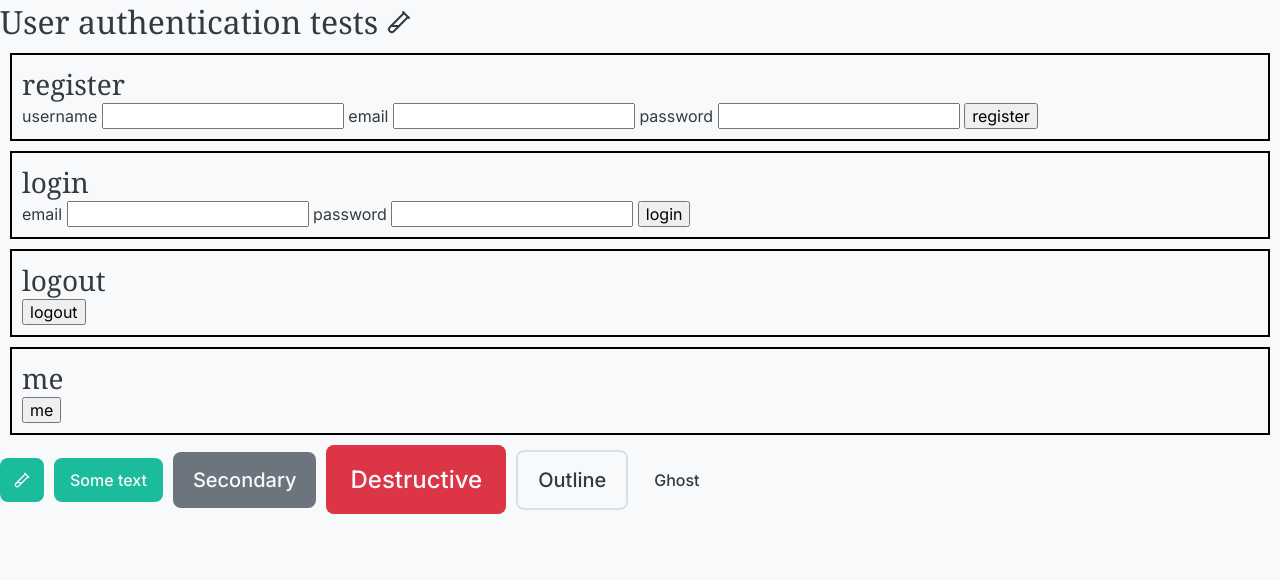
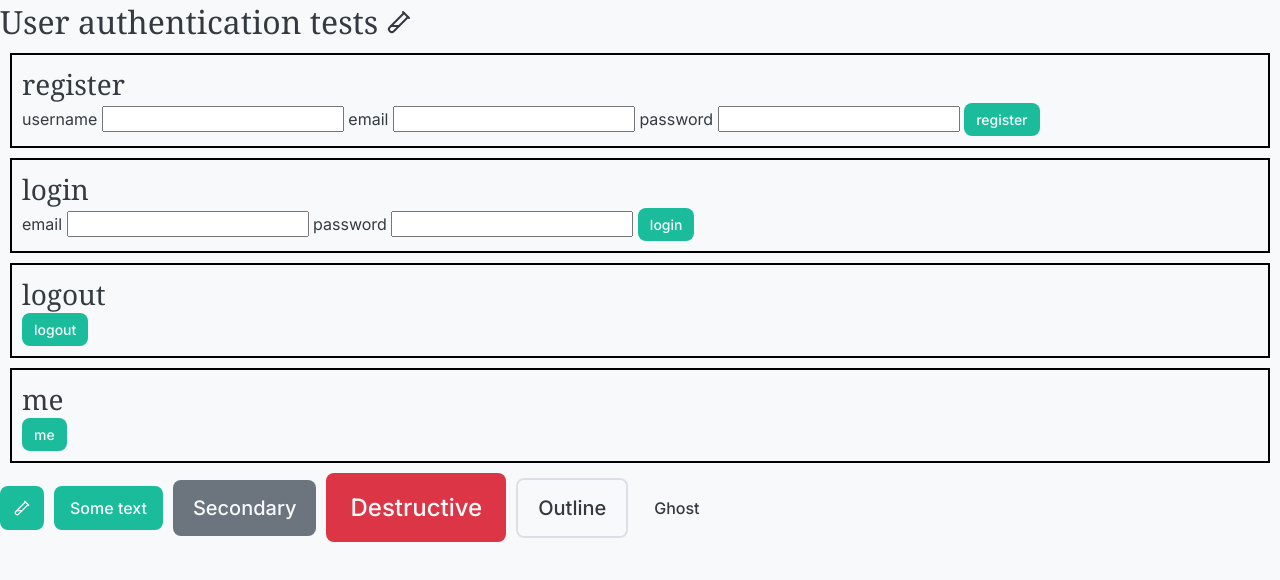
Before and after one commit to Vaalley/kohai-ui, a SvelteKit app: page / in a window 1280 px wide. Shown: the top 580 px of the page. Built offline with nearby package versions, Linux system fonts and the light colour scheme; no server answers.

Commit message:
fix: button props

```diff
--- a/src/components/atoms/Button/Button.css
+++ b/src/components/atoms/Button/Button.css
@@ -13,6 +13,11 @@
 }
 
 /* Sizes */
+.button--sm {
+	font-size: var(--font-size-sm);
+	padding: var(--spacing-sm) var(--spacing-md);
+}
+
 .button--md {
 	font-size: var(--font-size-md);
 }
--- a/src/components/atoms/Button/Button.svelte
+++ b/src/components/atoms/Button/Button.svelte
@@ -5,9 +5,13 @@
 		variant = "primary",
 		size = "md",
 		children,
+		...rest
 	} = $props();
 </script>
 
-<button class="button button--{variant} button--{size}">
+<button
+	{...rest}
+	class="button button--{variant} button--{size}"
+>
 	{@render children?.()}
 </button>
--- a/src/routes/+page.svelte
+++ b/src/routes/+page.svelte
@@ -98,7 +98,6 @@
 
 	onMount(async () => {
 		await handleMe();
-		console.log(document.cookie);
 	});
 </script>
 
@@ -138,12 +137,13 @@
 				minlength="8"
 			/>
 
-			<button
+			<Button
 				type="submit"
-				on:click|preventDefault={handleRegister}
+				onclick={handleRegister}
+				size="sm"
 			>
 				register
-			</button>
+			</Button>
 		</form>
 	</section>
 
@@ -163,12 +163,13 @@
 				minlength="8"
 			/>
 
-			<button
+			<Button
 				type="submit"
-				on:click|preventDefault={handleLogin}
+				onclick={handleLogin}
+				size="sm"
 			>
 				login
-			</button>
+			</Button>
 		</form>
 	</section>
 
@@ -177,12 +178,13 @@
 			style="border: 2px solid black; margin: 10px; padding: 10px"
 		>
 			<h2>logout</h2>
-			<button
+			<Button
 				type="submit"
-				on:click|preventDefault={handleLogout}
+				onclick={handleLogout}
+				size="sm"
 			>
 				logout
-			</button>
+			</Button>
 		</form>
 	</section>
 
@@ -191,12 +193,11 @@
 			style="border: 2px solid black; margin: 10px; padding: 10px"
 		>
 			<h2>me</h2>
-			<button
+			<Button
 				type="submit"
-				on:click|preventDefault={handleMe}
-			>
-				me
-			</button>
+				onclick={handleMe}
+				size="sm"
+			>me</Button>
 		</form>
 	</section>
 
```
